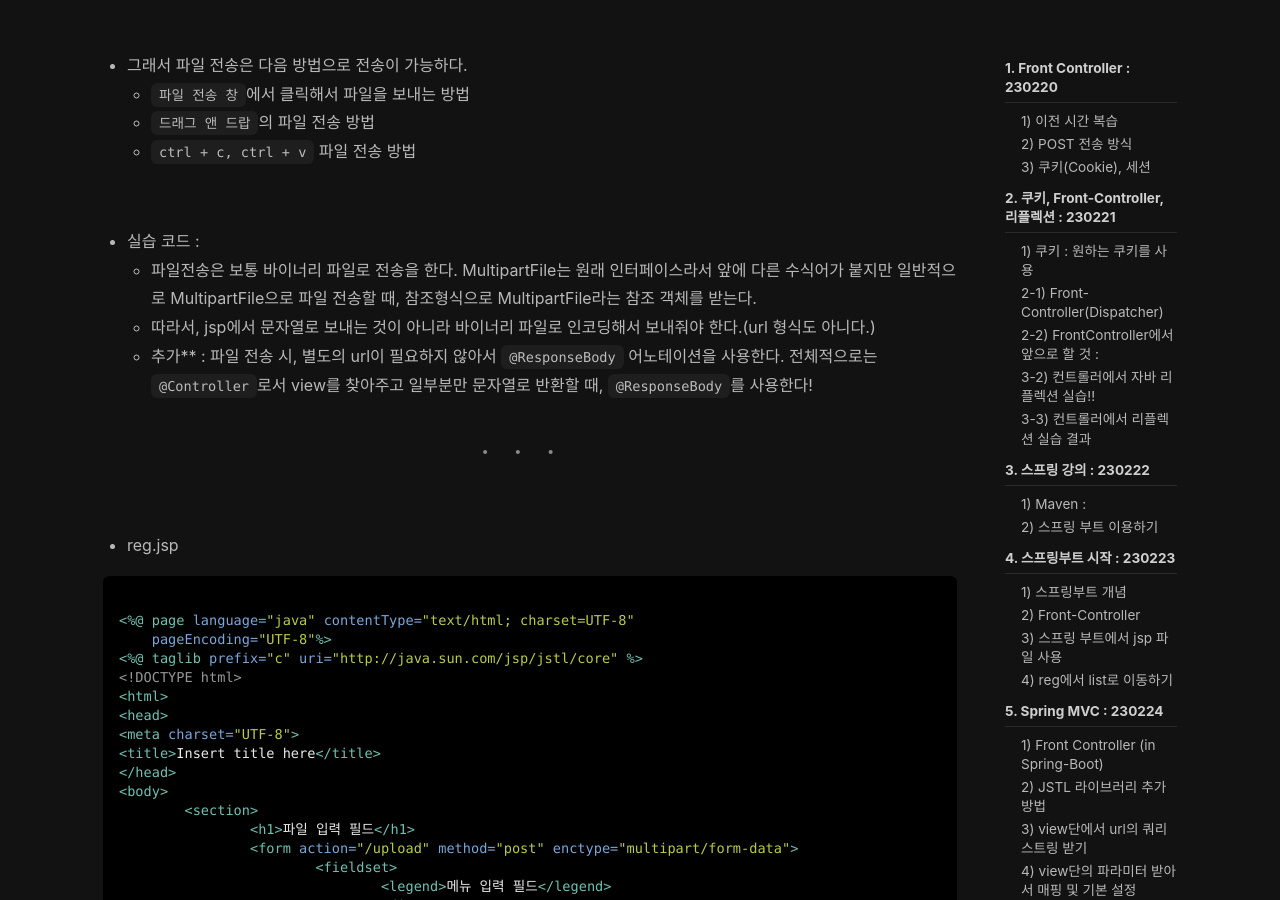
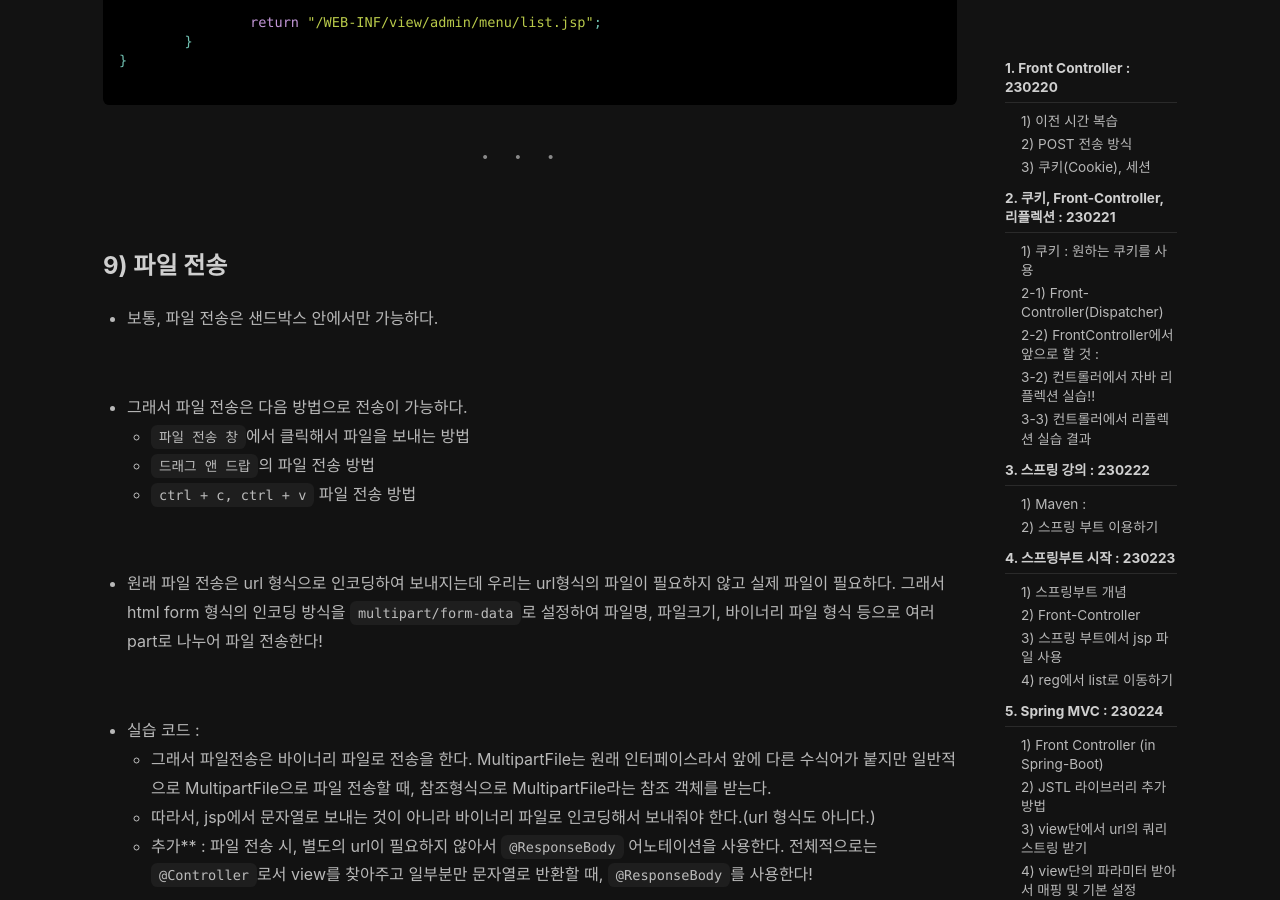
Before and after one commit to wogjs0911/wogjs0911.github.io, a Jekyll site: the page built from _posts/2023-02-20-Week13 Day1,2,3.md, in a window 1280 px wide and 900 px high, scrolled down 31696 px. Built offline with Jekyll 4.4.1, drawn with Linux system fonts in a browser that asks for light colours; nearby versions of some CDN libraries; comment, search, counter and statistics services are not loaded; some of the changed text lies outside the part shown.

Commit message:
week13 day6_8

````diff
--- a/_posts/2023-02-20-Week13 Day1,2,3.md
+++ b/_posts/2023-02-20-Week13 Day1,2,3.md
@@ -20,7 +20,14 @@
 ---
 
 <br>
+
 ### 2) POST 전송 방식
+
+<br>
+- 중요! :
+	- GET 요청 : 서버에게 데이터를 달라고 요청하는 것(데이터를 조회하는 것과 같다. = 검색할 때, 이용)
+	- POST 요청 : 클라이언트가 서버에게 이러한 데이터를 줄테니까 등록해달라는 것이다.(= 회원 등록할 때, 이용)
+		- 하지만, 애매한 조회는 POST 요청이 가능하다.(JSON 타입으로 데이터를 조회하는 경우)
 
 <br>
 - POST 요청 구분 :
@@ -1811,9 +1818,14 @@
 ### 7) 스프링에서 쿠키를 가져오는 방법 !!(중요)
 
 - `@CookieValue("my") String myCookie`를 이용해서 저장되었던 쿠키를 가져올 수 있다.
+
+<br>
 - 쿠키를 확인하고 싶으면, 쿠키를 먼저 index 페이지에서 만들어서 list 페이지에서 쿠키 출력을 확인하자!
-- 쿠키는 `cookie+%EC%A7%80%EB%A5%AD%7E` 이렇게 인코딩된 방식으로 심어지고 우리는 이러한 쿠키를 로직에 이용하기 위해서 디코딩을 해줘서 디코딩한 결과 값인 `cookie 지륭~`라는 쿠키를 이용할 수 있다**
-
+
+<br>
+- 쿠키는 특수문자나 한글이 포함되어 인코딩된 방식으로 `cookie+%EC%A7%80%EB%A5%AD%7E` 이렇게 심어지고 우리는 이러한 쿠키를 로직에 이용하기 위해서 디코딩을 해줘서 디코딩한 결과 값인 `cookie 지륭~`라는 쿠키를 이용할 수 있다**
+
+<br>
 
 ```java
 
@@ -1940,8 +1952,11 @@
 	- `ctrl + c, ctrl + v` 파일 전송 방법
 
 <br>
+- 원래 파일 전송은 url 형식으로 인코딩하여 보내지는데 우리는 url형식의 파일이 필요하지 않고 실제 파일이 필요하다. 그래서 html form 형식의 인코딩 방식을 `multipart/form-data`로 설정하여 파일명, 파일크기, 바이너리 파일 형식 등으로 여러 part로 나누어 파일 전송한다!
+
+<br>
 - 실습 코드 :
-	- 파일전송은 보통 바이너리 파일로 전송을 한다. MultipartFile는 원래 인터페이스라서 앞에 다른 수식어가 붙지만 일반적으로 MultipartFile으로 파일 전송할 때, 참조형식으로 MultipartFile라는 참조 객체를 받는다.
+	- 그래서 파일전송은 바이너리 파일로 전송을 한다. MultipartFile는 원래 인터페이스라서 앞에 다른 수식어가 붙지만 일반적으로 MultipartFile으로 파일 전송할 때, 참조형식으로 MultipartFile라는 참조 객체를 받는다.
 	- 따라서, jsp에서 문자열로 보내는 것이 아니라 바이너리 파일로 인코딩해서 보내줘야 한다.(url 형식도 아니다.)
 	- 추가** : 파일 전송 시, 별도의 url이 필요하지 않아서 `@ResponseBody` 어노테이션을 사용한다. 전체적으로는 `@Controller`로서 view를 찾아주고 일부분만 문자열로 반환할 때, `@ResponseBody`를 사용한다!
 
````
